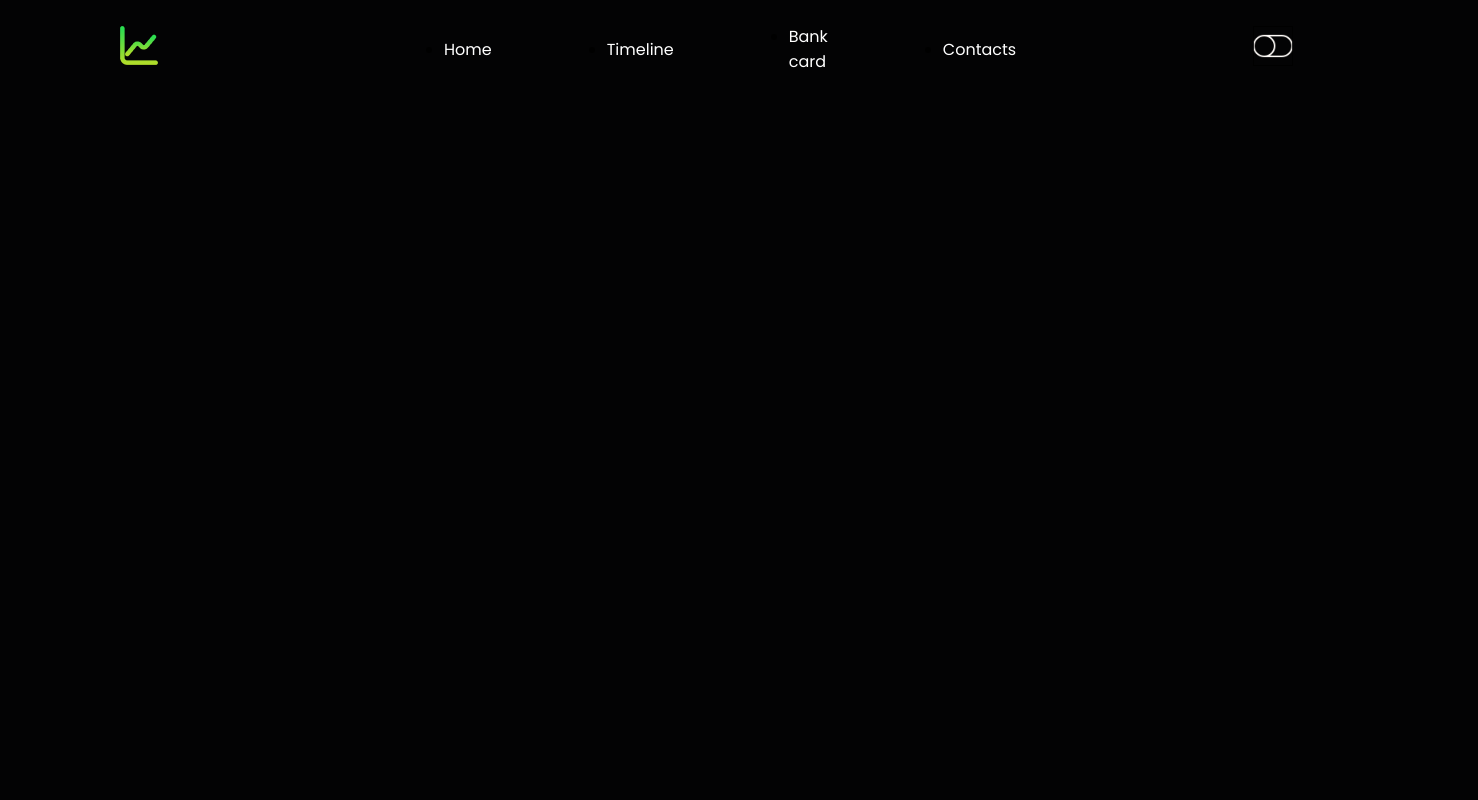
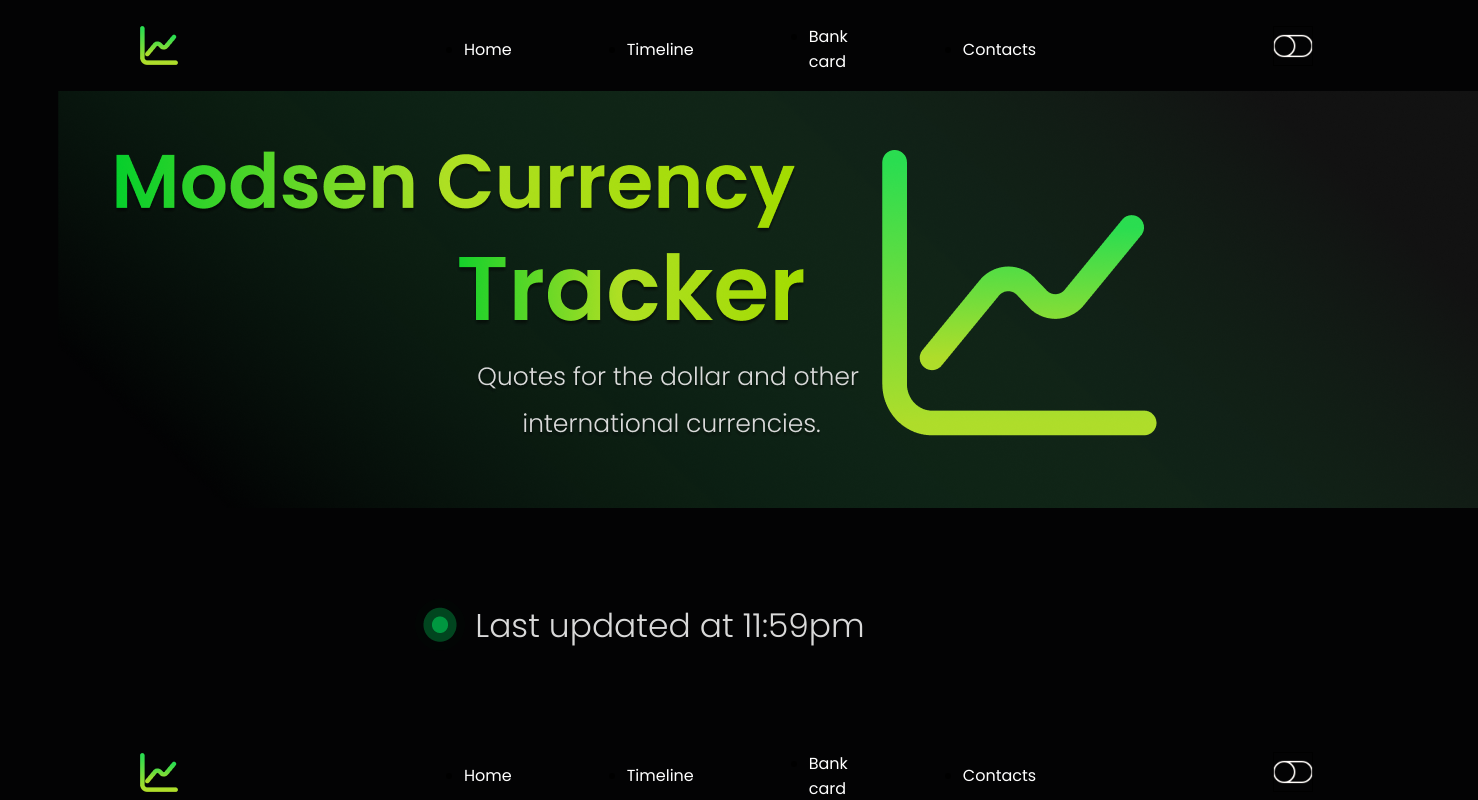
Before and after one commit to maximdavidson/Currency-Tracker, a React (Create React App) app: page / in a window 1280 px wide. Shown: the top 800 px of the page, 1478 px wide, since content can reach past the window. Built offline with nearby package versions, Linux system fonts and the light colour scheme.

Commit message:
Finished the Header layout

```diff
--- a/src/App.css
+++ b/src/App.css
@@ -3,6 +3,27 @@
 body {
   font-family: 'Poppins', sans-serif;
   background: rgba(3, 3, 4, 1);
-  padding-left: 111px;
-  padding-right: 120px;
 }
+
+p {
+  color: rgba(217, 217, 217, 1);
+}
+
+.scrollbar-container {
+  overflow-y: scroll;
+  scrollbar-width: auto;
+  scrollbar-color: #007bff #f5f5f5; /* Цвет ползунка и фона */
+}
+
+.scrollbar-container::-webkit-scrollbar {
+  width: 12px; /* Ширина ползунка */
+}
+
+.scrollbar-container::-webkit-scrollbar-thumb {
+  background-color: #007bff; /* Цвет ползунка */
+  border-radius: 6px; /* Закругленные углы ползунка */
+}
+
+.scrollbar-container::-webkit-scrollbar-track {
+  background-color: #f5f5f5; /* Цвет фона ползунка */
+}
--- a/src/App.js
+++ b/src/App.js
@@ -1,19 +1,22 @@
 import './App.css';
 
 import React from 'react';
-import { BrowserRouter as Router } from 'react-router-dom';
+import { Routes, Route } from 'react-router-dom';
 
 import Header from './components/Header/Header';
+import Home from './pages/Home/Home';
 import ErrorBoundary from './utils/ErrorBoundary';
 
 function App() {
   return (
     <ErrorBoundary>
-      <Router>
-        <div>
-          <Header />
-        </div>
-      </Router>
+      <Header />
+      <Routes>
+        <Route exact path="/" element={<Home />} />
+        {/* <Route path="/timeline" element={<Timeline />} />
+        <Route path="/bank-card" element={<BankCard />} />
+        <Route path="/contacts" element={<Contacts />} /> */}
+      </Routes>
     </ErrorBoundary>
   );
 }
--- a/src/components/Header/Header.jsx
+++ b/src/components/Header/Header.jsx
@@ -2,11 +2,24 @@
 
 import logo from '@assets/logo.png';
 import switchImg from '@assets/switch.png';
-import { StyledLink, Switch, SwitchImg, Ul, Wrapper } from './styles';
+import headerImg from '@assets/Header.png';
+import circleImg from '@assets/circleupdate.png';
+import {
+  StyledLink,
+  Switch,
+  SwitchImg,
+  Ul,
+  Wrapper,
+  HeaderImgWrap,
+  Container,
+  LastUp,
+  Text,
+} from './styles';
 
 function Header() {
   return (
-    <div className="container">
+    <header>
+      <Container>
         <Wrapper>
           <div className="logo">
             <img src={logo} alt="LOGO" />
@@ -39,7 +52,15 @@
             <SwitchImg src={switchImg} alt="switch" />
           </Switch>
         </Wrapper>
-    </div>
+      </Container>
+      <HeaderImgWrap>
+        <img src={headerImg} alt="Image" />
+      </HeaderImgWrap>
+      <LastUp>
+        <img src={circleImg} alt="Image" />
+        <Text>Last updated at 11:59pm</Text>
+      </LastUp>
+    </header>
   );
 }
 
--- a/src/components/Header/styles.js
+++ b/src/components/Header/styles.js
@@ -2,6 +2,11 @@
 import styled from 'styled-components';
 
 // eslint-disable-next-line import/prefer-default-export
+export const Container = styled.div`
+  padding-left: 131px;
+  padding-right: 120px;
+`;
+
 export const StyledLink = styled(Link)`
   color: white;
   text-decoration: none;
@@ -24,9 +29,26 @@
   max-width: 40px;
 `;
 
+export const HeaderImgWrap = styled.div`
+  margin-left: 50px;
+`;
+
 export const Ul = styled.ul`
   display: flex;
   align-items: center;
   gap: 115px;
   padding-left: 285px;
 `;
+
+export const LastUp = styled.div`
+  display: flex;
+  align-items: center;
+  justify-content: center;
+  margin: 56px auto;
+  gap: 10px;
+`;
+export const Text = styled.p`
+  font-size: 32.91px;
+  font-weight: 300;
+  line-height: 41.14px;
+`;
--- a/src/index.js
+++ b/src/index.js
@@ -1,11 +1,14 @@
 import React from 'react';
 import ReactDOM from 'react-dom/client';
+import { BrowserRouter } from 'react-router-dom';
 
 import App from './App';
 
 const root = ReactDOM.createRoot(document.getElementById('root'));
 root.render(
   <React.StrictMode>
-    <App />
+    <BrowserRouter>
+      <App />
+    </BrowserRouter>
   </React.StrictMode>,
 );
--- a/src/pages/Home/Home.jsx
+++ b/src/pages/Home/Home.jsx
@@ -0,0 +1,12 @@
+import React from 'react';
+import Header from '@components/Header/Header';
+
+function Home() {
+  return (
+    <div>
+      <Header />
+    </div>
+  );
+}
+
+export default Home;
```
Also changed, not shown: src/assets/Header.png (added), src/assets/circleupdate.png (added). Lines whose indentation alone changed are shown as unchanged.
